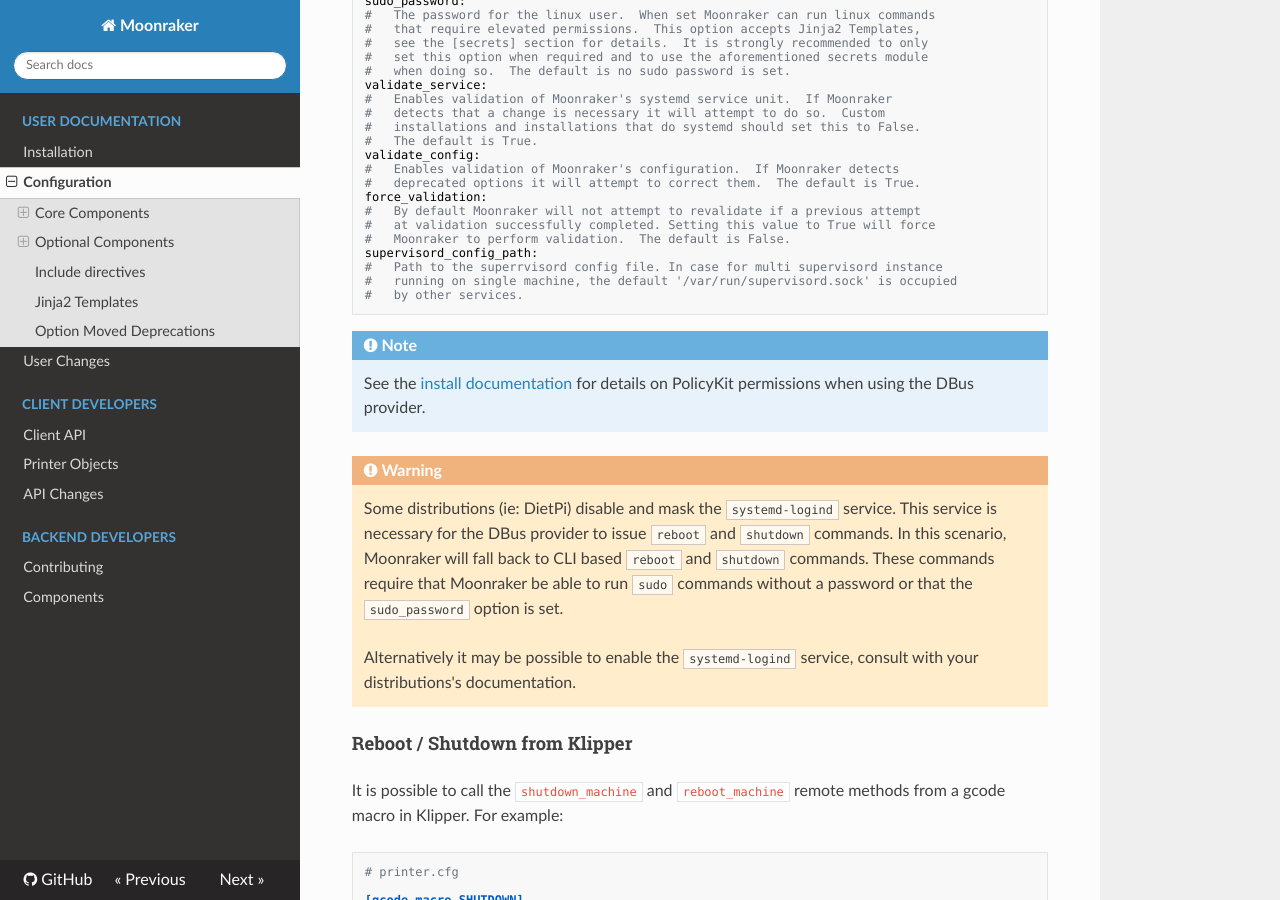
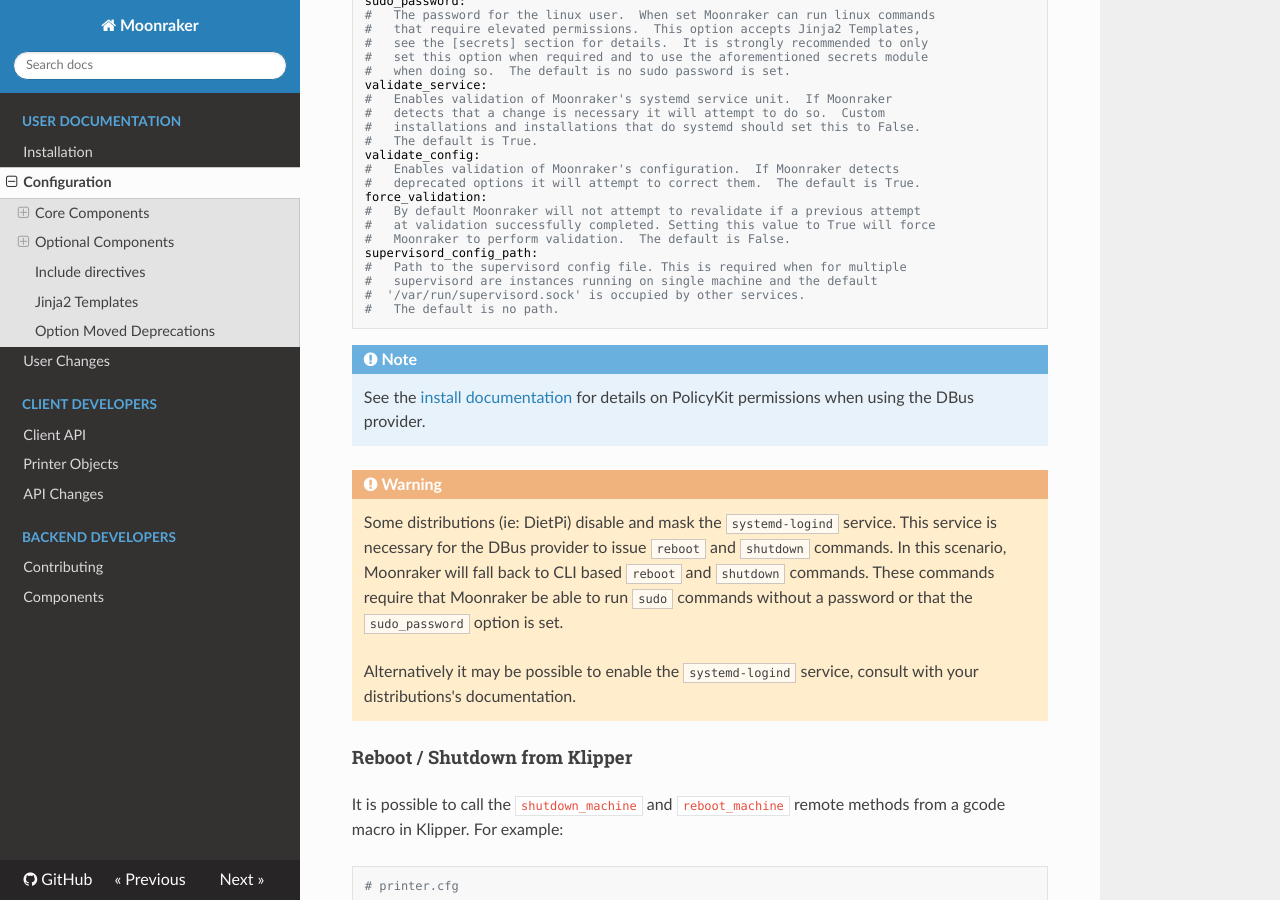
Before and after one commit to Marirossibn/moonraker, an MkDocs documentation site: the page built from docs/configuration.md, in a window 1280 px wide and 900 px high, scrolled down 2246 px. Built offline with MkDocs 1.6.1, drawn with Linux system fonts in a browser that asks for light colours; nearby versions of some CDN libraries.

Commit message:
machine: fix typos and clarify supervisord docs
Signed-off-by:  Eric Callahan <arksine.code@gmail.com>

````diff
--- a/docs/configuration.md
+++ b/docs/configuration.md
@@ -142,9 +142,10 @@
 #   at validation successfully completed. Setting this value to True will force
 #   Moonraker to perform validation.  The default is False.
 supervisord_config_path:
-#   Path to the superrvisord config file. In case for multi supervisord instance
-#   running on single machine, the default '/var/run/supervisord.sock' is occupied
-#   by other services.
+#   Path to the supervisord config file. This is required when for multiple
+#   supervisord are instances running on single machine and the default
+#  '/var/run/supervisord.sock' is occupied by other services.
+#   The default is no path.
 ```
 
 !!! Note
````
Also changed, not shown: 1 other file.
